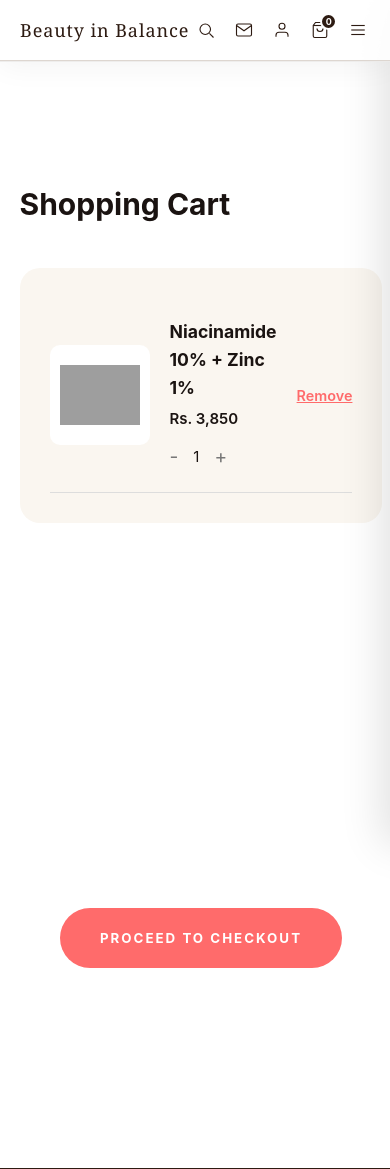
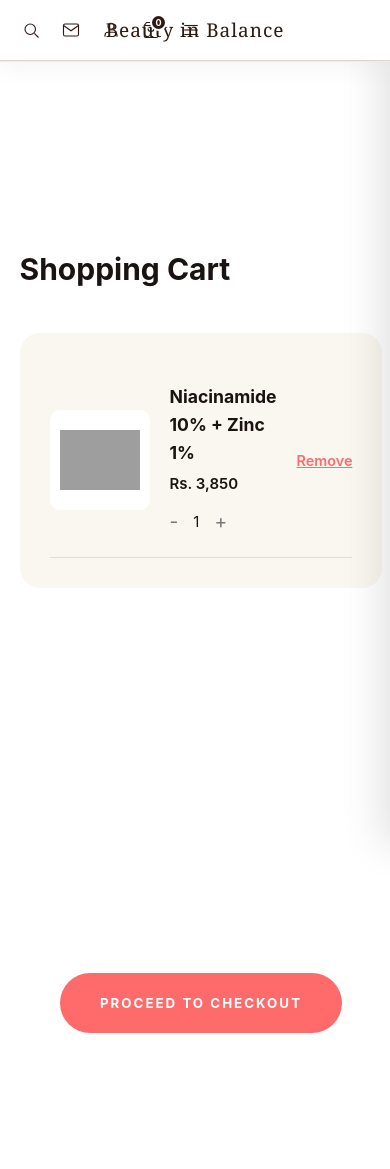
Before and after one commit to sandun3608/BeautyInBalance, a PHP site: page /cart.html in a window 390 px wide. Shown: the top 1169 px of the page. Run offline with PHP 8.4, Linux system fonts and the light colour scheme; grey boxes are pictures that could not be loaded.

Commit message:
Mobile Navbar Redesign: Centered brand name, grouped ham menu and email on the left, login and cart on the right, and added a dedicated full-width mobile search bar row with functional redirection script

```diff
--- a/styles.css
+++ b/styles.css
@@ -2075,17 +2075,73 @@ img { display: block; width: 100%; height: 100%; object-fit: cover; }
     z-index: 2000 !important;
     border-bottom: 1px solid rgba(45,27,18,0.08);
     box-shadow: 0 4px 30px rgba(0,0,0,0.05) !important;
-    background: rgba(255, 255, 255, 0.85) !important; /* Semi-transparent white */
-    backdrop-filter: blur(10px) !important; /* Glassmorphism blur */
+    background: rgba(255, 255, 255, 0.95) !important;
+    backdrop-filter: blur(10px) !important;
     -webkit-backdrop-filter: blur(10px) !important;
   }
-  body { padding-top: var(--nav-h) !important; } /* Push content down to compensate for fixed header */
-  .nav-main { display: none; }
-  .ham-btn { display: flex; }
-  .nav-wrap { padding: 0 20px; }
-  .site-logo { font-size: 22px; }
-  .nav-icons { gap: 4px; }
-  .ic-btn { width: 34px; height: 34px; }
+
+  /* NEW: Center Logo on Mobile, Group Left/Right Icons */
+  .nav-wrap {
+    display: flex !important;
+    align-items: center !important;
+    justify-content: space-between !important;
+    height: 60px !important;
+    position: relative !important;
+    padding: 0 15px !important;
+  }
+
+  .nav-left {
+    display: flex !important;
+    align-items: center !important;
+    gap: 8px !important;
+    z-index: 5 !important;
+  }
+
+  .site-logo {
+    position: absolute !important;
+    left: 50% !important;
+    transform: translateX(-50%) !important;
+    width: auto !important;
+    margin: 0 !important;
+    font-size: 19px !important;
+    white-space: nowrap !important;
+    pointer-events: auto !important;
+    z-index: 4 !important;
+    text-align: center !important;
+  }
+
+  .nav-icons {
+    display: flex !important;
+    align-items: center !important;
+    gap: 8px !important;
+    z-index: 5 !important;
+  }
+
+  /* Mobile Search Bar Row */
+  .mobile-search-row {
+    padding: 10px 15px 15px 15px !important;
+    background: rgba(255,255,255,0.95) !important;
+    border-bottom: 1px solid rgba(0,0,0,0.05) !important;
+  }
+  .m-search-box {
+    display: flex !important;
+    align-items: center !important;
+    background: #f4f4f4 !important;
+    padding: 10px 15px !important;
+    border-radius: 12px !important;
+    gap: 10px !important;
+  }
+  .m-search-box input {
+    background: none !important;
+    border: none !important;
+    width: 100% !important;
+    font-size: 14px !important;
+    outline: none !important;
+    color: var(--brown) !important;
+  }
+  .m-search-box svg { color: var(--muted) !important; flex-shrink: 0 !important; }
+
+  body { padding-top: 125px !important; } /* Compensate for Nav + Search bar height */
 
   /* Shop the Look Fixes */
   .look-section { padding: 40px 14px !important; }
```
Also changed, not shown: index.html (+24 -3 lines).
